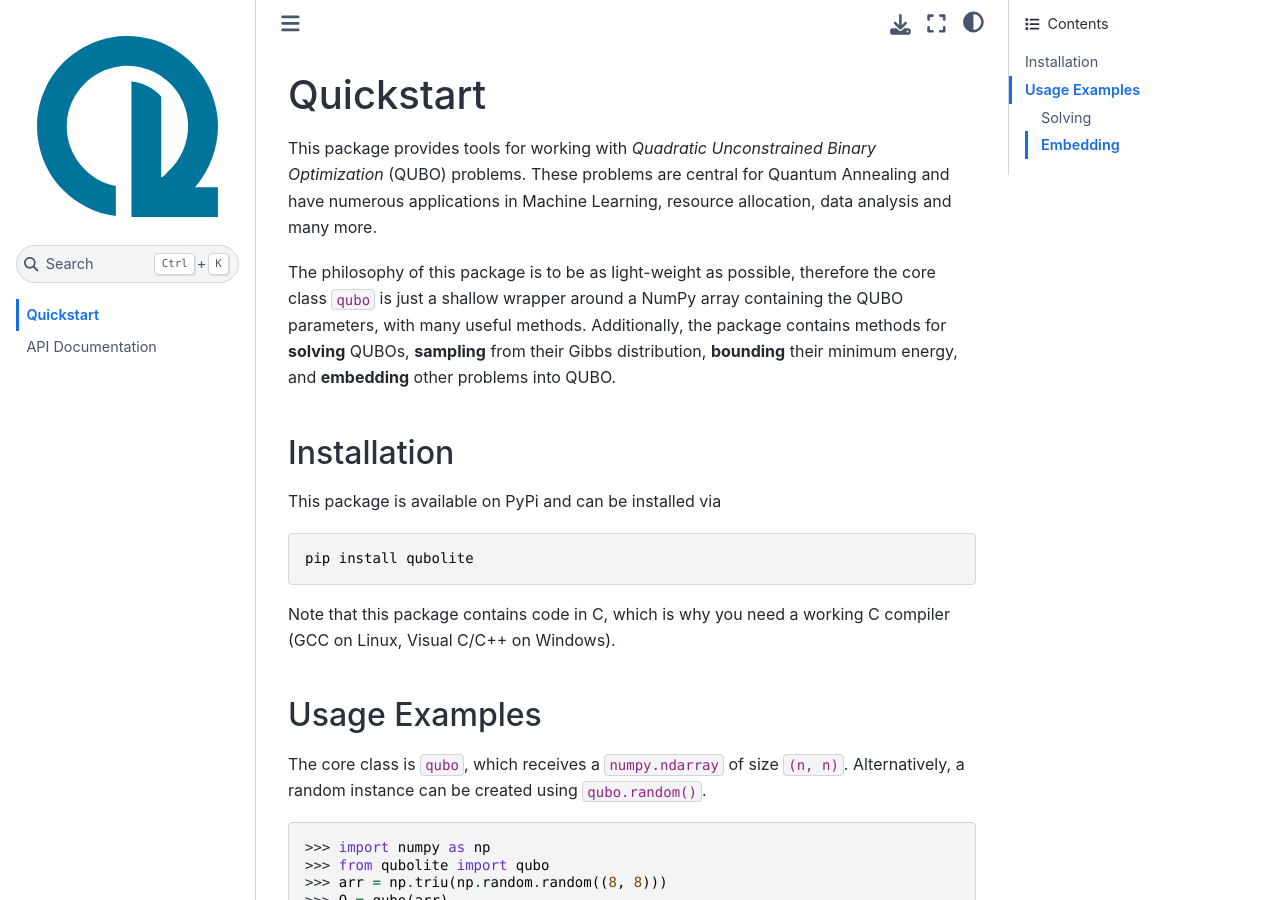
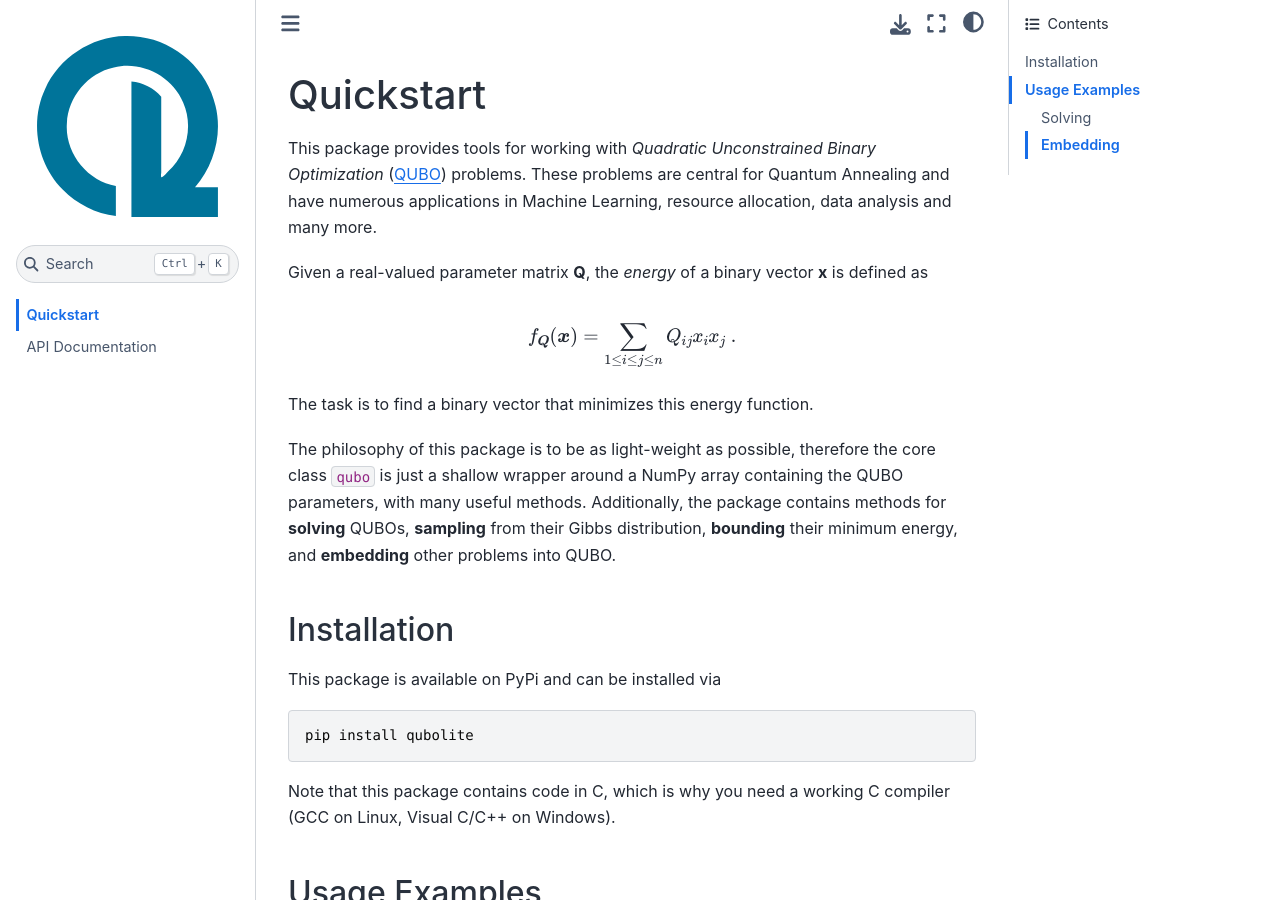
Before and after one commit to smuecke/qubolite, a Sphinx documentation site: the page built from docs/source/index.md, in a window 1280 px wide and 900 px high. Built offline with Sphinx 7.4.7 and the Sphinx Book theme 1.1.4, drawn with Linux system fonts in a browser that asks for light colours.

Commit message:
added formula

````diff
--- a/docs/source/index.md
+++ b/docs/source/index.md
@@ -7,7 +7,15 @@ api
 
 # Quickstart
 
-This package provides tools for working with *Quadratic Unconstrained Binary Optimization* (QUBO) problems. These problems are central for Quantum Annealing and have numerous applications in Machine Learning, resource allocation, data analysis and many more.
+This package provides tools for working with *Quadratic Unconstrained Binary Optimization* ([QUBO](https://en.wikipedia.org/wiki/Quadratic_unconstrained_binary_optimization)) problems. These problems are central for Quantum Annealing and have numerous applications in Machine Learning, resource allocation, data analysis and many more.
+
+Given a real-valued parameter matrix **Q**, the *energy* of a binary vector **x** is defined as
+
+```{math}
+    f_{\boldsymbol Q}(\boldsymbol x)=\sum_{1\leq i\leq j\leq n}Q_{ij}x_ix_j\;.
+```
+
+The task is to find a binary vector that minimizes this energy function.
 
 The philosophy of this package is to be as light-weight as possible, therefore the core class `qubo` is just a shallow wrapper around a NumPy array containing the QUBO parameters, with many useful methods. Additionally, the package contains methods for **solving** QUBOs, **sampling** from their Gibbs distribution, **bounding** their minimum energy, and **embedding** other problems into QUBO.
 
````
